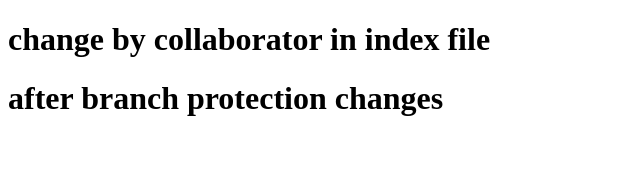
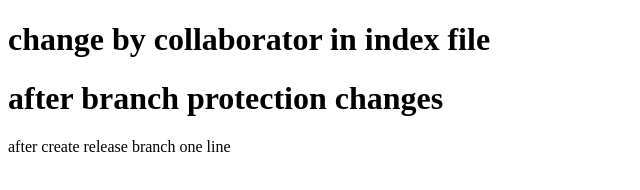
Before and after one commit to shiva5775/project3, a plain HTML site: page index.html in a window 1280 px wide. Shown: the whole page, without its empty margins (0-640 px from the left). Drawn offline with Linux system fonts and the light colour scheme.

Commit message:
after one release1 branch create

```diff
--- a/index.html
+++ b/index.html
@@ -8,6 +8,7 @@
 <body>
     <h1>change by collaborator in index file</h1>
     <h1>after branch protection changes</h1>
+    <p>after create release branch one line</p>
 
 </body>
 </html>
```
